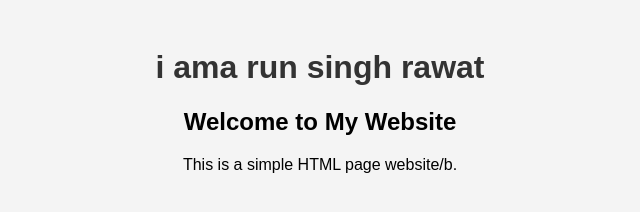
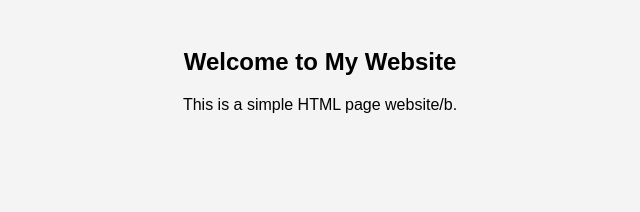
Before and after one commit to arun8979/FirstRepo, a plain HTML site: page index.html in a window 1280 px wide. Shown: the whole page, without its empty margins (320-960 px from the left). Drawn offline with Linux system fonts and the light colour scheme.

Commit message:
change the heading

```diff
--- a/index.html
+++ b/index.html
@@ -22,7 +22,6 @@
     </script>
 </head>
 <body onload="showMessage()">
-    <h1>i ama run singh rawat</h1>
     <h2>Welcome to My Website</h2>
     <p>This is a simple HTML page website/b.</p>
 </body>
```
